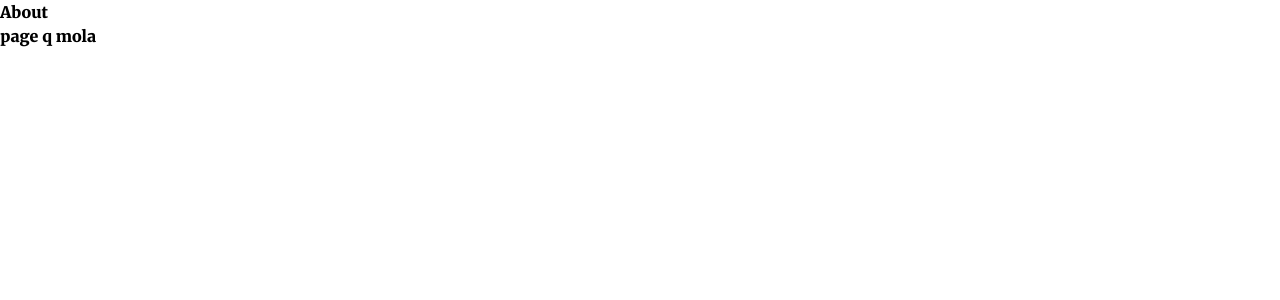
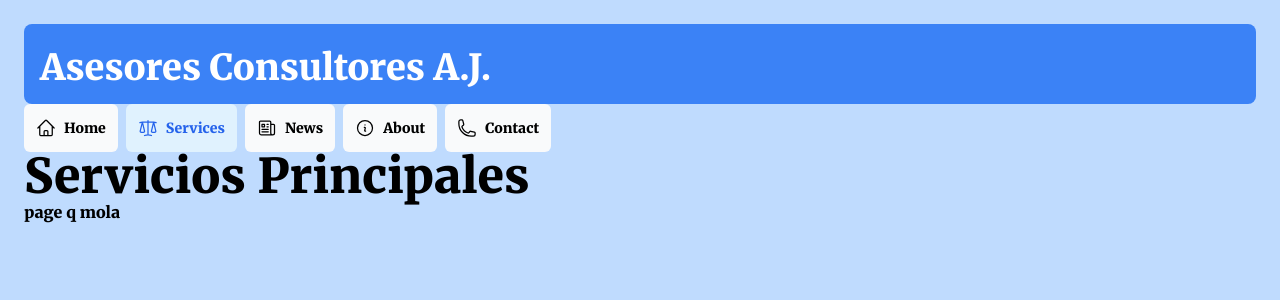
Before and after one commit to avila-ca/asesores-consultores-aj, a Next.js app: page /servicios in a window 1280 px wide. Shown: the top 300 px of the page. Built offline with nearby package versions, Linux system fonts and the light colour scheme.

Commit message:
feat: root layout done

```diff
--- a/src/app/contacto/layout.tsx
+++ b/src/app/contacto/layout.tsx
@@ -1,7 +1,8 @@
 
-export default function AboutLayout({children}:{children:React.ReactNode}) {
+export default function ContactLayout({children}:{children:React.ReactNode}) {
     return (
-      <div>About
+      <div>
+        <p className="text-5xl">Contacto</p>
         {children}
       </div>
     )
--- a/src/app/layout.tsx
+++ b/src/app/layout.tsx
@@ -1,5 +1,7 @@
 import "./globals.css";
 import { merriweather, roboto } from "./ui/fonts";
+import NavLinks from "./ui/navLinks";
+import styles from './ui/home.module.css';
 
 export default function RootLayout({
   children,
@@ -11,7 +13,20 @@ export default function RootLayout({
       <body
         className={`${merriweather.className} antialiased`}
       >
-        {children}
+        <div className="flex min-h-screen flex-col p-6 bg-blue-200">
+
+          <div className="flex h-20 shrink-0 items-end rounded-lg bg-blue-500 p-4 md:h-30">
+            <p className="text-white text-4xl">Asesores Consultores A.J.</p>
+
+          </div>
+          <header>
+            <nav className='flex gap-2'>
+              <NavLinks />
+            </nav>
+            {/* <button className={`${roboto.className} antialiased ${styles.buttonShape}`}>Presiona</button> */}
+          </header>
+          {children}
+        </div>
       </body>
     </html>
   );
--- a/src/app/noticias/layout.tsx
+++ b/src/app/noticias/layout.tsx
@@ -1,7 +1,8 @@
 
-export default function AboutLayout({children}:{children:React.ReactNode}) {
+export default function NewsLayout({children}:{children:React.ReactNode}) {
     return (
-      <div>About
+      <div>
+        <p className="text-5xl">Notícias</p>
         {children}
       </div>
     )
--- a/src/app/page.tsx
+++ b/src/app/page.tsx
@@ -1,25 +1,11 @@
 import { roboto } from './ui/fonts';
-import styles from './ui/home.module.css';
 import clsx from 'clsx';
 import NavLinks from './ui/navLinks';
 
 export default function Home() {
   return (
     <>
-      <header>
-        <main className="flex min-h-screen flex-col p-6 bg-blue-200">
 
-          <div className="flex h-20 shrink-0 items-end rounded-lg bg-blue-500 p-4 md:h-30">
-            <p className="text-white text-4xl">Asesores Consultores A.J.</p>
-
-          </div>
-          <nav className='flex gap-2'>
-              <NavLinks/>
-            </nav>
-          <button className={`${roboto.className} antialiased ${styles.buttonShape}`}>Presiona</button>
-
-        </main>
-      </header>
     </>
   );
 }
--- a/src/app/servicios/layout.tsx
+++ b/src/app/servicios/layout.tsx
@@ -1,8 +1,9 @@
 
-export default function AboutLayout({children}:{children:React.ReactNode}) {
-    return (
-      <div>About
-        {children}
-      </div>
-    )
-  }
+export default function ServicesLayout({ children }: { children: React.ReactNode }) {
+  return (
+    <div>
+      <p className="text-5xl">Servicios Principales</p>
+      {children}
+    </div>
+  )
+}
--- a/src/app/sobre-nosotros/layout.tsx
+++ b/src/app/sobre-nosotros/layout.tsx
@@ -1,7 +1,8 @@
 
-export default function AboutLayout({children}:{children:React.ReactNode}) {
+export default function AboutLayout({ children }: { children: React.ReactNode }) {
   return (
-    <div>About
+    <div>
+      <p className="text-5xl">Sobre Nosotros</p>
       {children}
     </div>
   )
```
